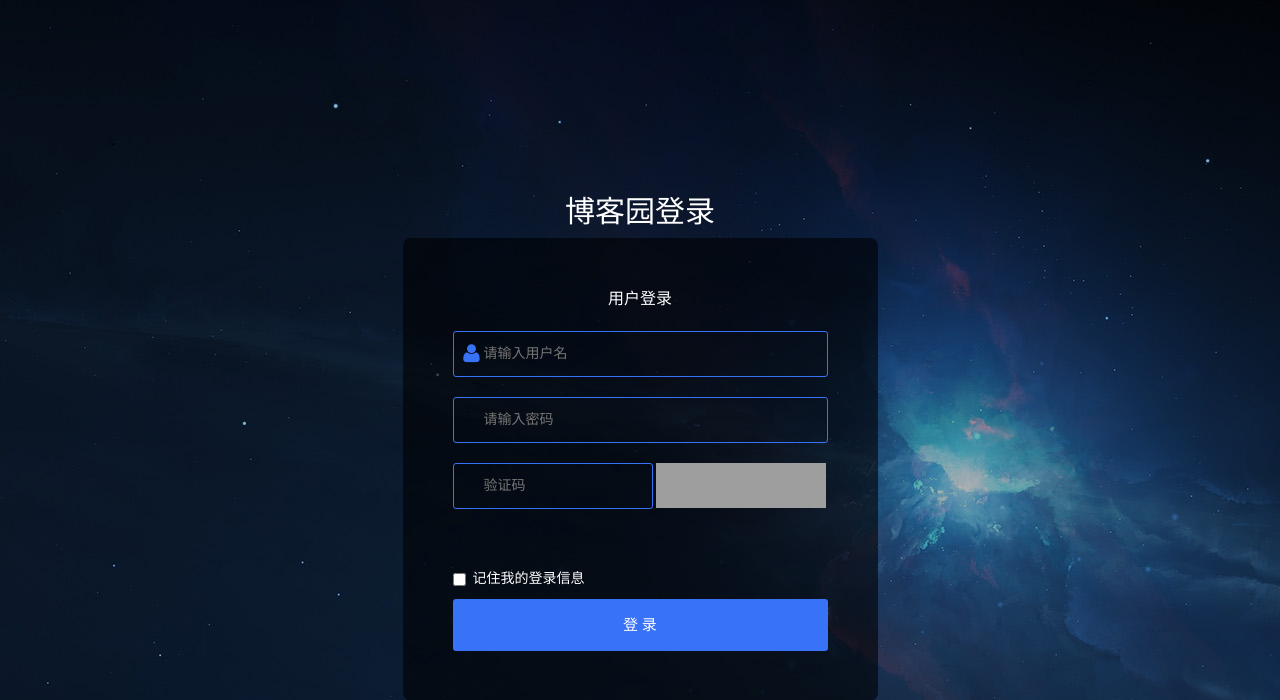
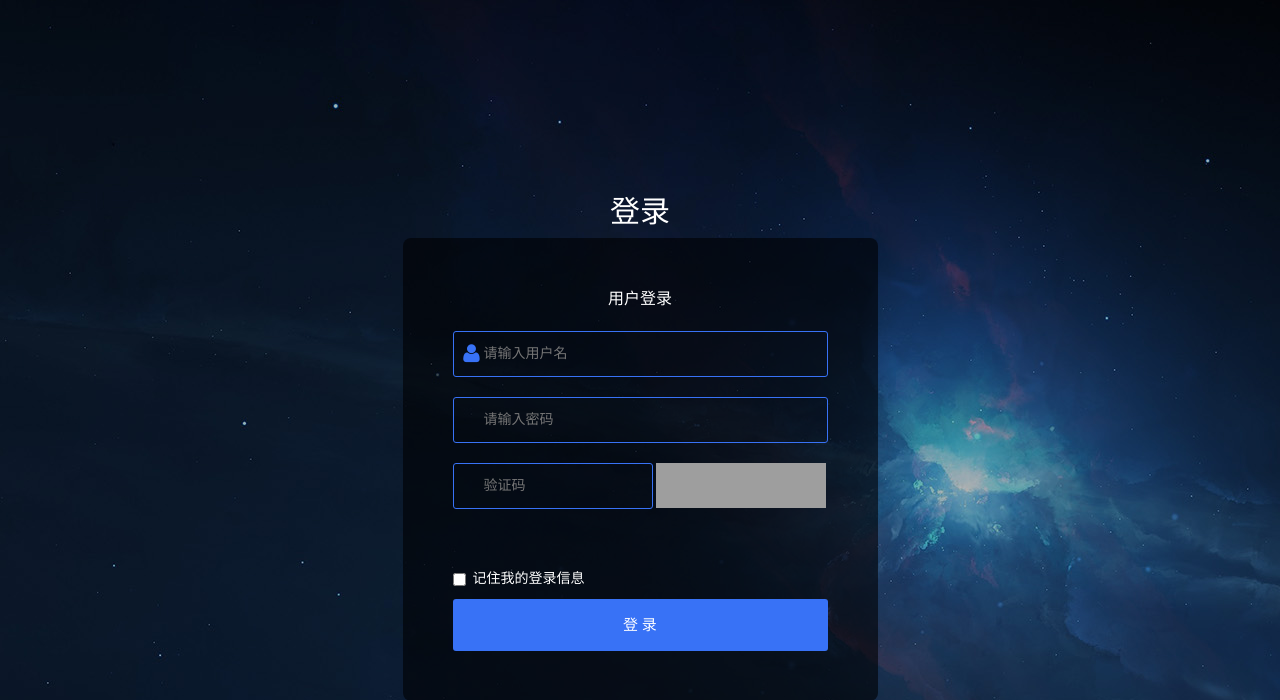
Before and after one commit to 987334176/excel_upload, a Django app: page /login/ in a window 1280 px wide. Shown: the top 700 px of the page. Run offline with Django 3.2, Linux system fonts and the light colour scheme; some libraries are stand-ins or nearby versions; some web fonts are replaced; grey boxes are pictures that could not be loaded.

Commit message:
修改title

```diff
--- a/templates/login.html
+++ b/templates/login.html
@@ -2,7 +2,7 @@
 <html>
 <head>
     <meta http-equiv="Content-Type" content="text/html; charset=utf-8"/>
-    <title>博客园登录</title>
+    <title>登录</title>
     <meta name="viewport" content="width=device-width,initial-scale=1.0,user-scalable=no">
     <link rel="stylesheet" href="/static/css/bootstrap.min.css">
     <link href="/static/iconfont/style.css" type="text/css" rel="stylesheet">
@@ -106,7 +106,7 @@
 <body style="background:url(/static/img/bg.jpg) no-repeat;">
 
 <div class="container wrap1" style="height:450px;">
-    <h2 class="mg-b20 text-center">博客园登录</h2>
+    <h2 class="mg-b20 text-center">登录</h2>
     <div class="col-sm-8 col-md-5 center-auto pd-sm-50 pd-xs-20 main_content">
         <p class="text-center font16">用户登录</p>
         {% csrf_token %}
```
